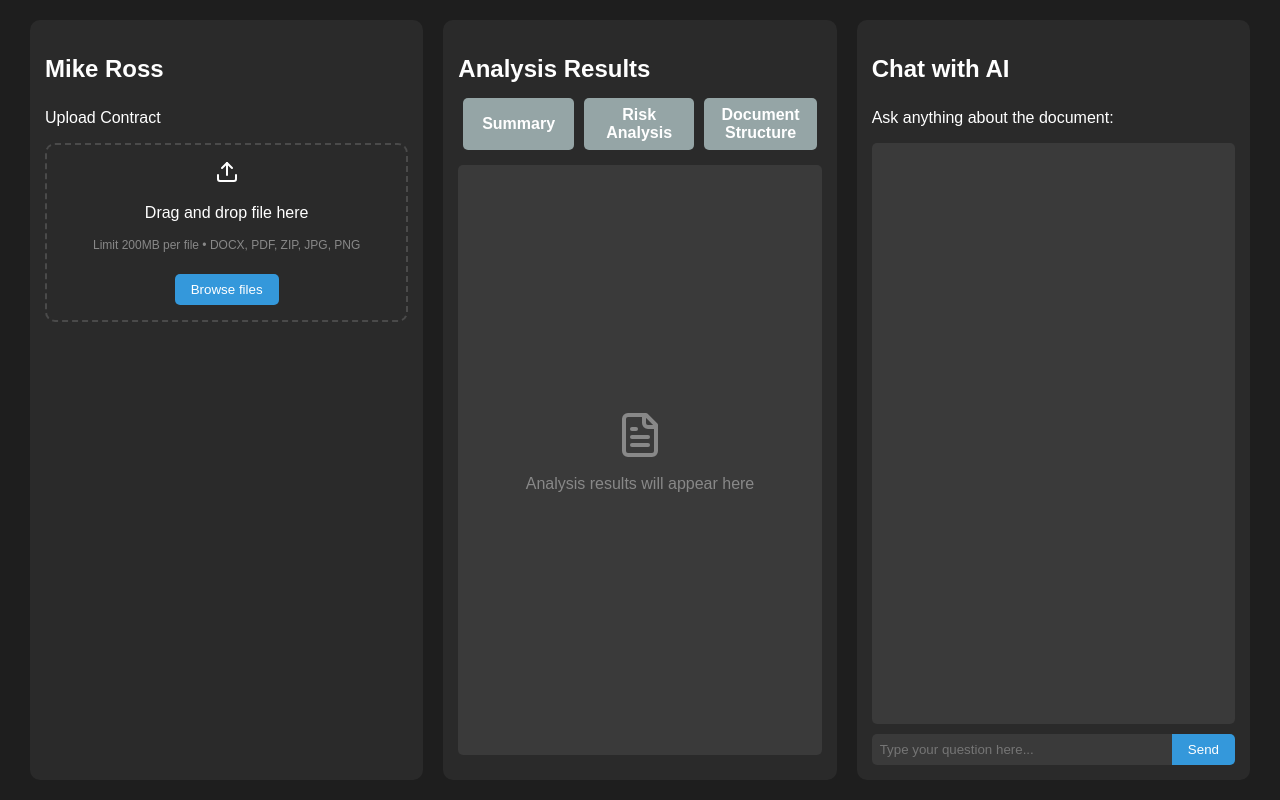
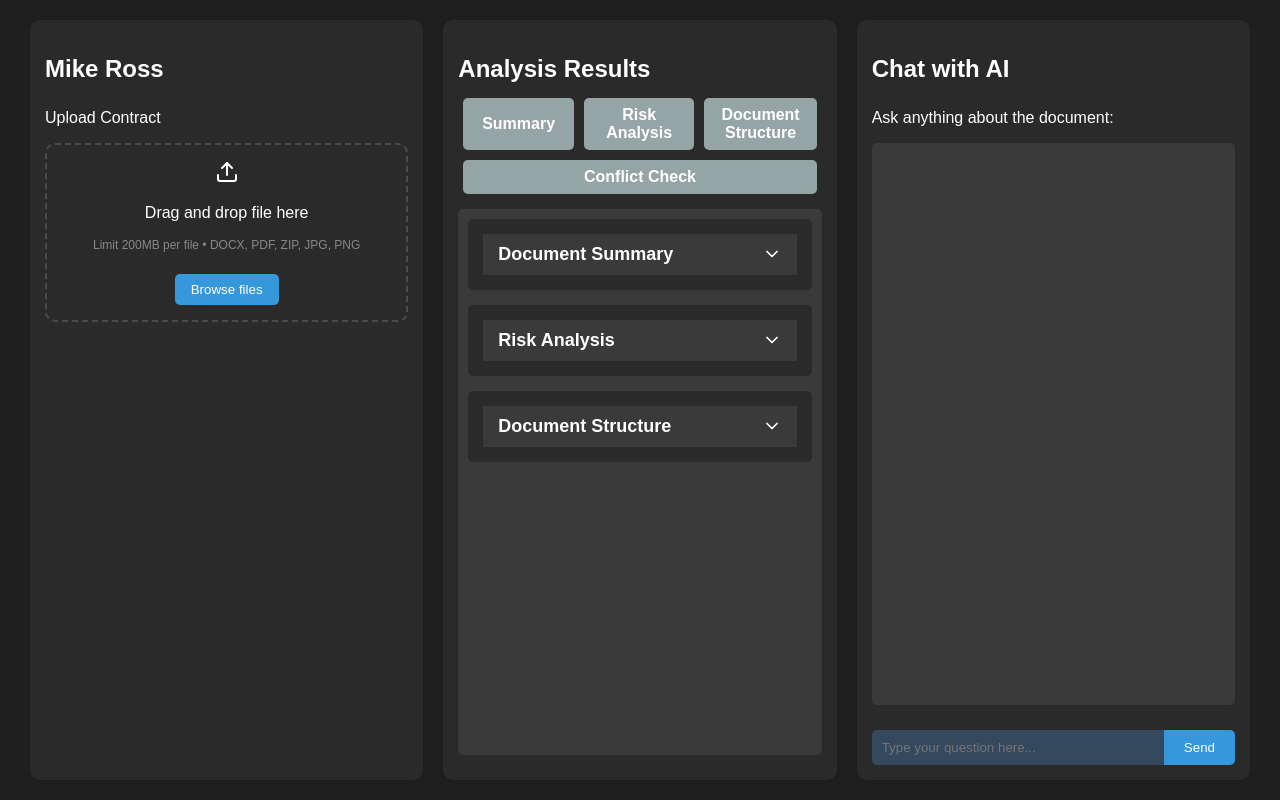
Before and after one commit to sajalshlan/mikerossFrontend, a React (Create React App) app: page / in a window 1280 px wide. Built offline with nearby package versions, Linux system fonts and the light colour scheme.

Commit message:
display enhancements

```diff
--- /dev/null
+++ b/src/AnalysisResult.js
@@ -0,0 +1,116 @@
+import React from 'react';
+import { ChevronDown, ChevronUp } from 'lucide-react';
+
+const AnalysisResult = ({ type, data, isVisible, onToggle, fileCount }) => {
+    const renderContent = (content) => {
+        if (typeof content === 'string') {
+          return (
+            <div className="result-content">
+              {content.split('\n').map((line, index) => {
+                if (line.trim().startsWith('•')) {
+                  return <li key={index}>{line.substring(1).trim()}</li>;
+                } else if (line.includes('**')) {
+                  return (
+                    <p key={index}>
+                      {line.split('**').map((part, i) =>
+                        i % 2 === 0 ? part : <strong key={i}>{part}</strong>
+                      )}
+                    </p>
+                  );
+                } else {
+                  return <p key={index}>{line}</p>;
+                }
+              })}
+            </div>
+          );
+    } else if (Array.isArray(content)) {
+      return (
+        <ul className="result-list">
+          {content.map((item, index) => (
+            <li key={index}>{renderContent(item)}</li>
+          ))}
+        </ul>
+      );
+    } else if (typeof content === 'object') {
+      return (
+        <div className="result-object">
+          {Object.entries(content).map(([key, value]) => (
+            <div key={key} className="result-item">
+              <strong>{key}:</strong> {renderContent(value)}
+            </div>
+          ))}
+        </div>
+      );
+    }
+    return content;
+  };
+
+  const getTitle = () => {
+    switch (type) {
+      case 'summary':
+        return 'Document Summary';
+      case 'risky':
+        return 'Risk Analysis';
+      case 'structure':
+        return 'Document Structure';
+      case 'conflict':
+        return 'Conflict Check Results';
+      default:
+        return 'Analysis Results';
+    }
+  };
+
+  // Only render the component if it's not a conflict check or if there are multiple files
+  if (type === 'conflict' && fileCount <= 1) {
+    return null;
+  }
+
+  return (
+    <div className={`analysis-result ${isVisible ? 'expanded' : ''}`}>
+      <div className="result-header" onClick={onToggle}>
+        <h3>{getTitle()}</h3>
+        {isVisible ? <ChevronUp size={20} /> : <ChevronDown size={20} />}
+      </div>
+      {isVisible && (
+        <div className="result-body">
+          {type === 'conflict' ? (
+            renderContent(data)
+          ) : (
+            Object.entries(data).map(([filename, content]) => (
+              <div key={filename} className="file-result">
+                <h4>{filename}</h4>
+                {renderContent(content)}
+              </div>
+            ))
+          )}
+        </div>
+      )}
+    </div>
+  );
+};
+
+const ChatMessage = ({ message }) => {
+  return (
+    <div className={`chat-message ${message.role}`}>
+      <div className="message-content">
+        {message.content.split('\n').map((line, index) => {
+          if (line.trim().startsWith('•')) {
+            return <li key={index}>{line.substring(1).trim()}</li>;
+          } else if (line.includes('**')) {
+            return (
+              <p key={index}>
+                {line.split('**').map((part, i) =>
+                  i % 2 === 0 ? part : <strong key={i}>{part}</strong>
+                )}
+              </p>
+            );
+          } else {
+            return <p key={index}>{line}</p>;
+          }
+        })}
+      </div>
+    </div>
+  );
+};
+
+export { AnalysisResult, ChatMessage };
--- a/src/App.css
+++ b/src/App.css
@@ -295,3 +295,222 @@ h2 {
     width: 100%;
   }
 }
+
+.file-content {
+  background-color: #2a2a2a;
+  border-radius: 5px;
+  padding: 10px;
+  margin-top: 10px;
+  max-height: 300px;
+  overflow-y: auto;
+}
+
+.file-content pre {
+  white-space: pre-wrap;
+  word-wrap: break-word;
+  font-family: 'Courier New', Courier, monospace;
+  font-size: 12px;
+  color: #e0e0e0;
+}
+
+.file-info button {
+  background: none;
+  border: none;
+  cursor: pointer;
+  color: #ffffff;
+  margin-left: 5px;
+}
+
+.file-info button:hover {
+  color: #3498db;
+}
+
+/* Add these styles to your existing App.css file */
+
+.analysis-result {
+  background-color: #2a2a2a;
+  border-radius: 5px;
+  margin-bottom: 15px;
+  overflow: hidden;
+}
+
+.result-header {
+  display: flex;
+  justify-content: space-between;
+  align-items: center;
+  padding: 10px 15px;
+  background-color: #3a3a3a;
+  cursor: pointer;
+}
+
+.result-header h3 {
+  margin: 0;
+  font-size: 18px;
+}
+
+.result-body {
+  padding: 15px;
+}
+
+.file-result {
+  margin-bottom: 20px;
+}
+
+.file-result h4 {
+  margin-top: 0;
+  margin-bottom: 10px;
+  font-size: 16px;
+  color: #3498db;
+}
+
+.result-content p {
+  margin: 5px 0;
+}
+
+.result-list {
+  list-style-type: none;
+  padding-left: 20px;
+}
+
+.result-object {
+  margin-left: 20px;
+}
+
+.result-item {
+  margin-bottom: 5px;
+}
+
+.result-item strong {
+  color: #3498db;
+}
+
+.result-content ul {
+  list-style-type: disc;
+  padding-left: 20px;
+  margin: 10px 0;
+}
+
+.result-content li {
+  margin-bottom: 5px;
+}
+
+.result-content strong {
+  font-weight: bold;
+  color: #3498db;
+}
+
+.file-result {
+  background-color: #2c3e50;
+  border-radius: 5px;
+  padding: 15px;
+  margin-bottom: 15px;
+}
+
+.file-result h4 {
+  color: #3498db;
+  margin-top: 0;
+  margin-bottom: 10px;
+  border-bottom: 1px solid #3498db;
+  padding-bottom: 5px;
+}
+
+/* Add or update these styles in your App.css file */
+
+.analysis-result, .chat-message {
+  background-color: #2a2a2a;
+  border-radius: 5px;
+  margin-bottom: 15px;
+  overflow: hidden;
+}
+
+.result-header {
+  display: flex;
+  justify-content: space-between;
+  align-items: center;
+  padding: 10px 15px;
+  background-color: #3a3a3a;
+  cursor: pointer;
+}
+
+.result-header h3 {
+  margin: 0;
+  font-size: 18px;
+}
+
+.result-body, .message-content {
+  padding: 15px;
+}
+
+.file-result {
+  background-color: #2c3e50;
+  border-radius: 5px;
+  padding: 15px;
+  margin-bottom: 15px;
+}
+
+.file-result h4 {
+  color: #3498db;
+  margin-top: 0;
+  margin-bottom: 10px;
+  border-bottom: 1px solid #3498db;
+  padding-bottom: 5px;
+}
+
+.result-content p, .message-content p {
+  margin: 5px 0;
+}
+
+.result-content ul, .message-content ul {
+  list-style-type: disc;
+  padding-left: 20px;
+  margin: 10px 0;
+}
+
+.result-content li, .message-content li {
+  margin-bottom: 5px;
+}
+
+.result-content strong, .message-content strong {
+  font-weight: bold;
+  color: #3498db;
+}
+
+.chat-message.user {
+  background-color: #34495e;
+}
+
+.chat-message.assistant {
+  background-color: #2c3e50;
+}
+
+.chat-input {
+  display: flex;
+  margin-top: 15px;
+}
+
+.chat-input input {
+  flex-grow: 1;
+  padding: 10px;
+  border: none;
+  border-radius: 5px 0 0 5px;
+  background-color: #34495e;
+  color: #ffffff;
+}
+
+.chat-input button {
+  padding: 10px 20px;
+  border: none;
+  border-radius: 0 5px 5px 0;
+  background-color: #3498db;
+  color: white;
+  cursor: pointer;
+}
+
+.chat-input button:hover {
+  background-color: #2980b9;
+}
+
+.chat-input button:disabled {
+  background-color: #95a5a6;
+  cursor: not-allowed;
+}
--- a/src/LegalDocumentAnalyzer.js
+++ b/src/LegalDocumentAnalyzer.js
@@ -2,8 +2,9 @@ import './App.css';
 import React, { useState, useRef, useCallback, useEffect} from 'react';
 import { Upload, FileText, Loader, ChevronDown, ChevronUp, Check, X, Trash2 } from 'lucide-react';
 import { Helmet } from 'react-helmet';
+import { AnalysisResult, ChatMessage } from './AnalysisResult';
 
-const API_BASE_URL = 'https://mikerossbackend.onrender.com/api';
+const API_BASE_URL = 'http://127.0.0.1:8000/api';
 
 const LegalDocumentAnalyzer = () => {
   const [uploadedFiles, setUploadedFiles] = useState([]);
@@ -13,6 +14,8 @@ const LegalDocumentAnalyzer = () => {
   const [riskyAnalyses, setRiskyAnalyses] = useState({});
   const [conflictCheckResult, setConflictCheckResult] = useState('');
   const [documentStructures, setDocumentStructures] = useState({});
+  const [expandedFiles, setExpandedFiles] = useState({});
+  const [fileContents, setFileContents] = useState({});
   const [chatMessages, setChatMessages] = useState([]);
   const [chatInput, setChatInput] = useState('');
   const [isChatLoading, setIsChatLoading] = useState(false);
@@ -66,6 +69,7 @@ const LegalDocumentAnalyzer = () => {
 
     const newExtractedTexts = { ...extractedTexts };
     const newFileProgress = { ...fileProgress };
+    const newFileContents = { ...fileContents };
 
     for (const file of newFiles) {
       newFileProgress[file.name] = { progress: 0, status: 'uploading' };
@@ -83,6 +87,7 @@ const LegalDocumentAnalyzer = () => {
         const result = await response.json();
         if (result.success) {
           newExtractedTexts[file.name] = result.text;
+          newFileContents[file.name] = result.text;
           setFileProgress(prev => ({
             ...prev,
             [file.name]: { progress: 100, status: 'complete' }
@@ -104,6 +109,7 @@ const LegalDocumentAnalyzer = () => {
     }
 
     setExtractedTexts(newExtractedTexts);
+    setFileContents(newFileContents);
     setIsFileProcessing(false);
 
     // Reset analysis states when new files are uploaded
@@ -119,6 +125,13 @@ const LegalDocumentAnalyzer = () => {
       conflict: false,
       structure: false
     });
+  };
+
+  const toggleFileExpansion = (filename) => {
+    setExpandedFiles(prev => ({
+      ...prev,
+      [filename]: !prev[filename]
+    }));
   };
 
   const removeFile = (fileName) => {
@@ -303,13 +316,6 @@ const LegalDocumentAnalyzer = () => {
     }
   };
 
-  // const toggleFileExpansion = (filename) => {
-  //   setExpandedFiles(prev => ({
-  //     ...prev,
-  //     [filename]: !prev[filename]
-  //   }));
-  // };
-
   const renderAnalysisResult = (type, data) => {
     switch (type) {
       case 'summary':
@@ -334,8 +340,7 @@ const LegalDocumentAnalyzer = () => {
   };
 
   return (
-    <div className="legal-document-analyzer">
-
+     <div className="legal-document-analyzer">
       <Helmet>
         <title>Mike Ross</title>
         <meta property="og:title" content="Your super intelligent legal assistant" />
@@ -357,7 +362,7 @@ const LegalDocumentAnalyzer = () => {
           onChange={handleFileChange}
           style={{ display: 'none' }}
           multiple
-          accept=".pdf,.doc,.docx,.txt,.zip"
+          accept=".pdf,.doc,.docx,.txt,.zip,.jpg,.jpeg,.png"
         />
         {uploadedFiles.length > 0 && (
           <div className="uploaded-files">
@@ -375,6 +380,9 @@ const LegalDocumentAnalyzer = () => {
                     </div>
                     {fileProgress[file.name]?.status === 'complete' && <Check size={16} color="green" />}
                     {fileProgress[file.name]?.status === 'error' && <X size={16} color="red" />}
+                    <button onClick={() => toggleFileExpansion(file.name)}>
+                      {expandedFiles[file.name] ? <ChevronUp size={16} /> : <ChevronDown size={16} />}
+                    </button>
                   </div>
                   <button className="remove-file" onClick={() => removeFile(file.name)}>
                     <Trash2 size={16} />
@@ -385,12 +393,20 @@ const LegalDocumentAnalyzer = () => {
           </div>
         )}
         {isFileProcessing && <p>Processing files...</p>}
+        {uploadedFiles.map((file, index) => (
+          expandedFiles[file.name] && (
+            <div key={`content-${index}`} className="file-content">
+              <h4>{file.name} Contents:</h4>
+              <pre>{fileContents[file.name]}</pre>
+            </div>
+          )
+        ))}
       </div>
 
       <div className="column analysis-results">
         <h2>Analysis Results</h2>
         <div className="analysis-options">
-          {['summary', 'risky', 'structure', uploadedFiles.length > 1 ? 'conflict' : null].filter(Boolean).map((type) => (
+          {['summary', 'risky', 'structure', 'conflict'].map((type) => (
             <button
               key={type}
               onClick={() => {
@@ -400,7 +416,7 @@ const LegalDocumentAnalyzer = () => {
                   handleAnalysis(type);
                 }
               }}
-              disabled={isLoading[type] || isFileProcessing || Object.keys(extractedTexts).length === 0}
+              disabled={isLoading[type] || isFileProcessing || Object.keys(extractedTexts).length === 0 || (type === 'conflict' && uploadedFiles.length <= 1)}
               className={`analysis-button ${isLoading[type] ? 'loading' : ''}`}
             >
               {isLoading[type] ? <Loader className="spinner" /> : null}
@@ -410,21 +426,38 @@ const LegalDocumentAnalyzer = () => {
                  type === 'structure' ? 'Document Structure' :
                  'Conflict Check'}
               </span>
-              {isAnalysisPerformed[type] && (isResultVisible[type] ? <ChevronUp /> : <ChevronDown />)}
             </button>
           ))}
         </div>
         <div className="results-content">
-          {isResultVisible.summary && renderAnalysisResult('summary', summaries)}
-          {isResultVisible.risky && renderAnalysisResult('risky', riskyAnalyses)}
-          {isResultVisible.structure && renderAnalysisResult('structure', documentStructures)}
-          {isResultVisible.conflict && renderAnalysisResult('conflict', conflictCheckResult)}
-          {!isResultVisible.summary && !isResultVisible.risky && !isResultVisible.structure && !isResultVisible.conflict && (
-            <div className="placeholder">
-              <FileText size={48} />
-              <p>Analysis results will appear here</p>
-            </div>
-          )}
+          <AnalysisResult
+            type="summary"
+            data={summaries}
+            isVisible={isResultVisible.summary}
+            onToggle={() => toggleAnalysisVisibility('summary')}
+            fileCount={uploadedFiles.length}
+          />
+          <AnalysisResult
+            type="risky"
+            data={riskyAnalyses}
+            isVisible={isResultVisible.risky}
+            onToggle={() => toggleAnalysisVisibility('risky')}
+            fileCount={uploadedFiles.length}
+          />
+          <AnalysisResult
+            type="structure"
+            data={documentStructures}
+            isVisible={isResultVisible.structure}
+            onToggle={() => toggleAnalysisVisibility('structure')}
+            fileCount={uploadedFiles.length}
+          />
+          <AnalysisResult
+            type="conflict"
+            data={conflictCheckResult}
+            isVisible={isResultVisible.conflict}
+            onToggle={() => toggleAnalysisVisibility('conflict')}
+            fileCount={uploadedFiles.length}
+          />
         </div>
       </div>
 
@@ -433,13 +466,13 @@ const LegalDocumentAnalyzer = () => {
         <p>Ask anything about the document:</p>
         <div className="chat-messages">
           {chatMessages.map((message, index) => (
-            <div key={index} className={`message ${message.role}`}>
-              {message.content}
-            </div>
+            <ChatMessage key={index} message={message} />
           ))}
           {isChatLoading && (
-            <div className="message assistant">
-              <Loader className="spinner" /> Thinking...
+            <div className="chat-message assistant">
+              <div className="message-content">
+                <p><Loader className="spinner" /> Thinking...</p>
+              </div>
             </div>
           )}
         </div>
```
Also changed, not shown: package.json (+9 -0 lines), src/reportWebVitals.js (deleted, +0 -13 lines), src/setupTests.js (deleted, +0 -5 lines), 2 other files (tests, documents, lock files or other folders).
